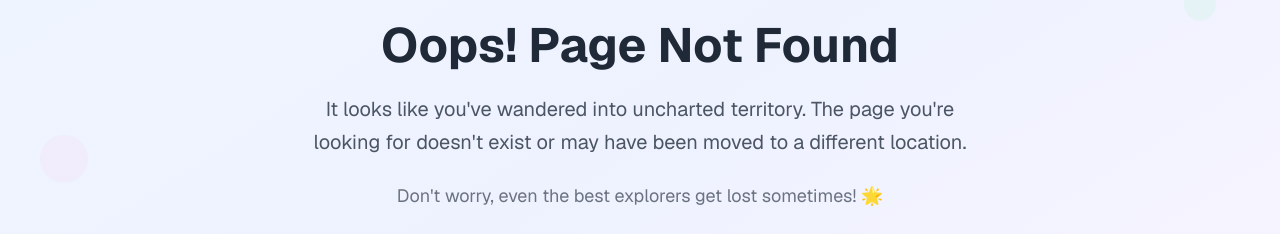
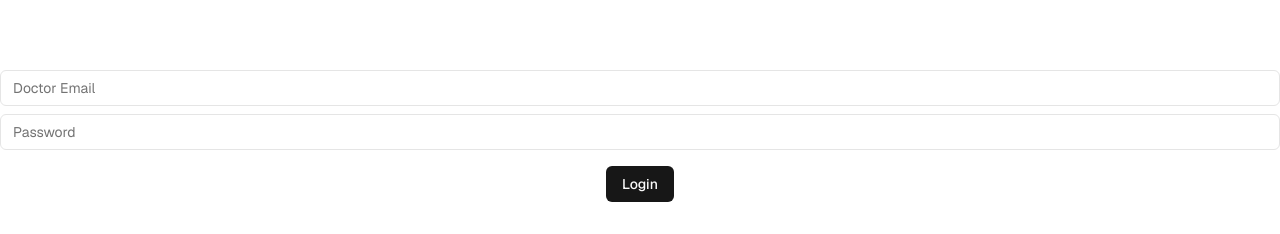
Before and after one commit to careplus-team/CarePlus, a Next.js app: page /doctor/doctor-login in a window 1280 px wide. Before the commit this address had no page. Shown: the part 264-498 px from the top of the page. Built offline with nearby package versions, Linux system fonts and the light colour scheme; no server answers.

Commit message:
implement admin and doctor login components with authentication logic

```diff
--- /dev/null
+++ b/app/admin/login-admin/page.tsx
@@ -0,0 +1,10 @@
+import AdminLogin from '@/components/non-user-auth/admin-login'
+import React from 'react'
+
+export default function page() {
+  return (
+    <div>
+      <AdminLogin />
+    </div>
+  )
+}
--- /dev/null
+++ b/app/doctor/doctor-login/page.tsx
@@ -0,0 +1,10 @@
+import DoctorLogin from '@/components/doctor/doctor-login-component'
+import React from 'react'
+
+export default function page() {
+  return (
+    <div>
+      <DoctorLogin></DoctorLogin>
+    </div>
+  )
+}
--- /dev/null
+++ b/components/doctor/doctor-login-component.tsx
@@ -0,0 +1,75 @@
+"use client";
+import React, { useState } from "react";
+import { useRouter } from "next/navigation";
+import { toast } from "sonner";
+import { Input } from "@/components/ui/input";
+import { Button } from "@/components/ui/button";
+import { createClient } from "@/lib/supabase/client";
+import axios from "axios";
+
+const DoctorLogin = () => {
+  const supabase = createClient();
+  const router = useRouter();
+  const [email, setEmail] = useState("");
+  const [password, setPassword] = useState("");
+  const [loading, setLoading] = useState(false);
+
+  const handleLogin = async () => {
+    setLoading(true);
+
+    // Authenticate using supabase auth
+    const { data, error } = await supabase.auth.signInWithPassword({
+      email,
+      password,
+    });
+
+    if (error) {
+      toast.error(error.message);
+      setLoading(false);
+      return;
+    }
+
+    //Fetch doctor profile from backend api
+    try {
+      const response = await axios.post("/api/doctor-details-get-api", { email });
+      if (response.data.success) {
+        const doctorProfile = response.data.data;
+        console.log("Doctor Profile:", doctorProfile);
+        //Redirect to doctor dashboard
+        //router.push("/doctor/dashboard");
+        console.log("redirect to doctor dashboard");
+      } else {
+        toast.error(response.data.message);
+      }
+    } catch (err) {
+      toast.error("Failed to fetch doctor profile");
+    } finally {
+      setLoading(false);
+    }
+    // check whether the user is a doctor
+  };
+
+  return (
+    <div className="flex flex-col items-center justify-center h-screen">
+      <Input
+        placeholder="Doctor Email"
+        type="email"
+        value={email}
+        onChange={(e) => setEmail(e.target.value)}
+        className="mb-2"
+      />
+      <Input
+        placeholder="Password"
+        type="password"
+        value={password}
+        onChange={(e) => setPassword(e.target.value)}
+        className="mb-4"
+      />
+      <Button onClick={handleLogin} disabled={loading}>
+        {loading ? "Logging in..." : "Login"}
+      </Button>
+    </div>
+  );
+};
+
+export default DoctorLogin;
--- /dev/null
+++ b/components/non-user-auth/admin-login.tsx
@@ -0,0 +1,77 @@
+"use client";
+import { useState } from "react";
+import { createClient } from "@/lib/supabase/client";
+import { useRouter } from "next/navigation";
+import { toast } from "sonner";
+
+const AdminLogin = () => {
+  const supabase = createClient();
+  const router = useRouter();
+  const [email, setEmail] = useState("");
+  const [password, setPassword] = useState("");
+  const [loading, setLoading] = useState(false);
+
+  const handleLogin = async () => {
+    if (!email || !password) return toast.error("Enter email and password");
+    setLoading(true);
+
+   //Supabase Auth login
+    const { data, error } = await supabase.auth.signInWithPassword({
+      email: email.trim(),
+      password,
+    });
+
+    if (error) {
+      toast.error(error.message);
+      setLoading(false);
+      return;
+    }
+
+    // Check given details belong to an admin
+    try {
+      const res = await fetch("/api/check-admin", {
+        method: "POST",
+        headers: { "Content-Type": "application/json" },
+        body: JSON.stringify({ email }),
+      });
+      const result = await res.json();
+      if (!result.isAdmin) {
+        toast.error("You are not an admin");
+        setLoading(false);
+        return;
+      }
+
+      //Redirect to admin dashboard
+      //router.push("/admin/dashboard");
+      console.log("admin verified, redirect to dashboard");
+    } catch (err) {
+      toast.error("Failed to verify admin");
+    } finally {
+      setLoading(false);
+    }
+  };
+
+  return (
+    <div className="flex flex-col items-center justify-center h-screen">
+      <input
+        type="email"
+        placeholder="Admin Email"
+        value={email}
+        onChange={(e) => setEmail(e.target.value)}
+        className="mb-2 p-2 border rounded"
+      />
+      <input
+        type="password"
+        placeholder="Password"
+        value={password}
+        onChange={(e) => setPassword(e.target.value)}
+        className="mb-4 p-2 border rounded"
+      />
+      <button onClick={handleLogin} disabled={loading}>
+        {loading ? "Logging in..." : "Login"}
+      </button>
+    </div>
+  );
+};
+
+export default AdminLogin;
```
